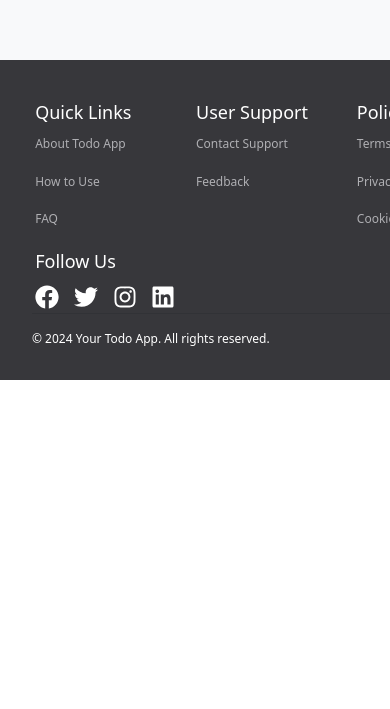
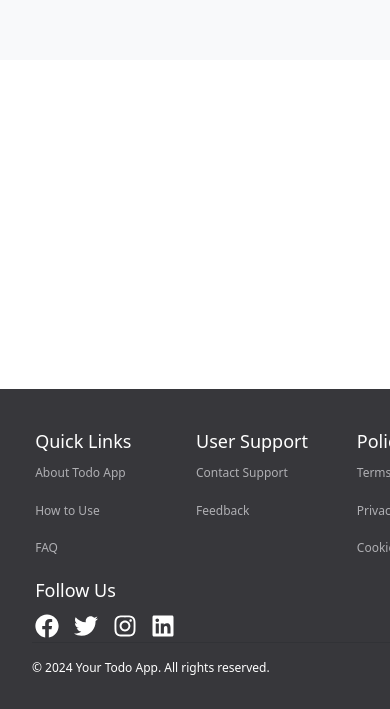
Before and after one commit to Aditi020/Todo-Mern-stack, a React (Vite) app in the folder Frontend/: page /forgot-password in a window 390 px wide. Shown: the part 862-1571 px from the top of the page. Before the commit the page ends 1242 px from the top, so only its background shows below. Built offline with nearby package versions, Linux system fonts and the light colour scheme.

Commit message:
Footer fixed

```diff
--- a/Frontend/src/Components/Footer/Footer.css
+++ b/Frontend/src/Components/Footer/Footer.css
@@ -91,7 +91,7 @@ bottom: 0;
             margin-top: auto;
             /* Ensures the footer pushes to the bottom */
             padding: 1rem  0;
-            margin-bottom: -23%;
+            margin-top: 70%;
              /* position: fixed; */
             Bottom: 0;
             padding-right: 2rem;
--- a/Frontend/src/Components/Todo/TodoCard.jsx
+++ b/Frontend/src/Components/Todo/TodoCard.jsx
@@ -1,5 +1,7 @@
 import React from 'react';
 import { Row, Col, Card, CardTitle, CardText, Button } from 'reactstrap';
+import { FiEdit } from "react-icons/fi";
+
 
 const TodoCard = ({ title, body }) => {
   return (
@@ -7,7 +9,7 @@ const TodoCard = ({ title, body }) => {
       <CardTitle tag="h5">{title}</CardTitle>
       <CardText>{body}</CardText>
       <Row>
-     <Col ><Button className='Fun-btn'> Edit Todo</Button></Col>
+        <Col ><Button className='Fun-btn'> Edit Todo <FiEdit style={{marginLeft:"5px"}}/></Button></Col>
         <Col > <Button className='Fun-btn'>Delete Todo</Button></Col>
       </Row>
     </Card>
```
